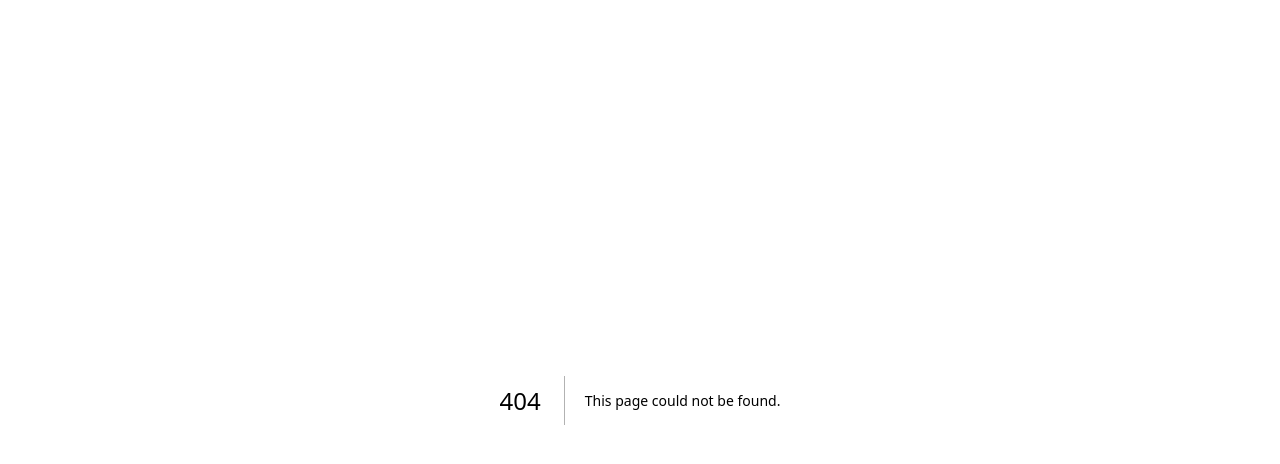
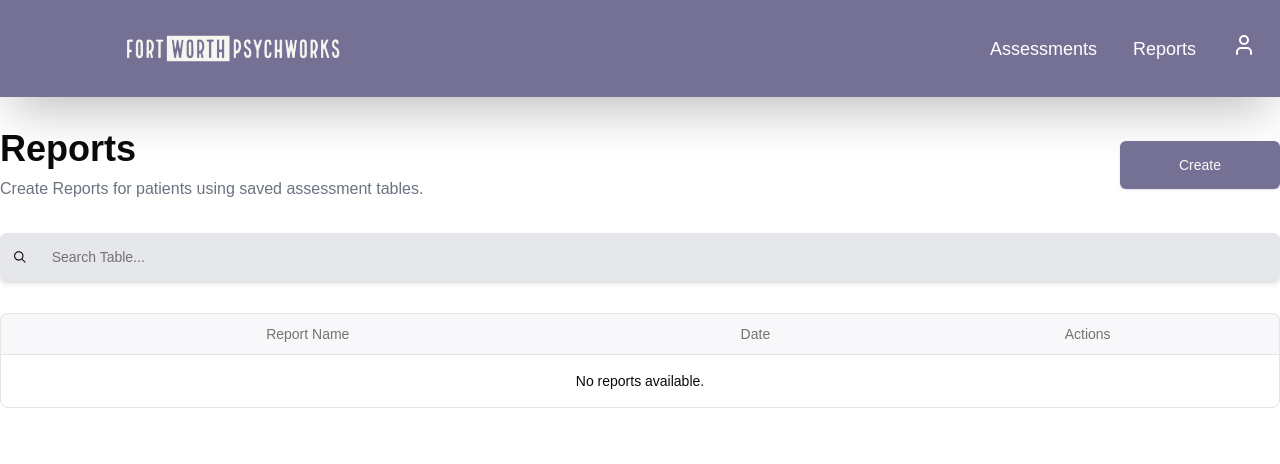
Before and after one commit to Psych-Works/PsychWorks, a Next.js app in the folder psycworks/: page /reports in a window 1280 px wide. Before the commit this address had no page. Shown: the top 464 px of the page. Built offline with nearby package versions, Linux system fonts and the light colour scheme.

Commit message:
Report Page Creation
Created a reports page and awaiting backend implementation for the table.

Fixed formatting issues to maintain consistency throughout the project.

```diff
--- /dev/null
+++ b/psycworks/app/(main)/reports/new/page.tsx
@@ -0,0 +1,19 @@
+"use client";
+import Link from "next/link";
+import { Button } from "@/components/ui/button";
+
+export default function NewReportPage() {
+  return (
+    <div className="container mx-auto py-8">
+      <div className="flex justify-between items-center">
+        <h1 className="text-4xl font-bold">Create New Report</h1>
+        <Link href="/reports">
+            <Button className='col-start-1 col-span-1'>Cancel</Button>
+        </Link>
+      </div>
+      <p className="text-gray-500 mt-2">
+        Fill in the details below to create a new report.
+      </p>
+    </div>
+  );
+}
--- /dev/null
+++ b/psycworks/app/(main)/reports/page.tsx
@@ -0,0 +1,29 @@
+import React from "react";
+import { Button } from "@/components/ui/button";
+import { SearchBar } from "@/components/searchbar/search-bar";
+import ReportsTable from "@/components/reports/reports-table";
+import Link from "next/link";
+
+export default function ReportsPage() {
+  return (
+    <div className="container mx-auto space-y-8 py-8">
+      <div className="flex justify-between items-center">
+        <div>
+          <h1 className="text-4xl font-bold">Reports</h1>
+          <p className="text-gray-500 mt-2">
+            Create Reports for patients using saved assessment tables.
+          </p>
+        </div>
+        <Link href="/reports/new">
+          <Button className="w-40 h-12">Create</Button>
+        </Link>
+      </div>
+
+      <div className="w-full">
+        <SearchBar />
+      </div>
+
+      <ReportsTable />
+    </div>
+  );
+}
--- a/psycworks/components/assessments/create-assessment-field.tsx
+++ b/psycworks/components/assessments/create-assessment-field.tsx
@@ -4,8 +4,8 @@ import {Input} from "@/components/ui/input";
 const CreateAssessmentField = ({name}: {name: string}) => {
     return (
         <div className='grid grid-cols-5 my-5 w-full'>
-            <p className="col-start-2 col-end-3 text-xl font-extrabold justify-self-center">{name}:</p>
-            <Input type='text' className='border-2 border-black border-solid mx-1 px-2 rounded-2xl max-w-full max-h-full col-start-3 col-span-2'/>
+            <p className="col-start-2 col-end-3 text-xl font-bold justify-self-center">{name}:</p>
+            <Input type='text' className='border-2 border-gray-400 border-solid mx-1 px-2 rounded-2xl max-w-full max-h-full col-start-3 col-span-2 mb-4'/>
         </div>
     )
 }
--- a/psycworks/components/assessments/create-assessment-header.tsx
+++ b/psycworks/components/assessments/create-assessment-header.tsx
@@ -18,11 +18,11 @@ export default function CreateAssessmentHeader(){
     return (
         <>
             <div className="grid grid-cols-5 w-full">
-                <div className="col-span-full my-10 text-black text-3xl font-extrabold justify-self-center">
+                <div className="col-span-full my-10 text-black text-4xl font-bold justify-self-center">
                     Create Assessment Table
                 </div>
 
-                <p className="col-start-2 col-end-3 mx-10 text-black font-extrabold text-xl justify-self-center">Table type:</p>
+                <p className="col-start-2 col-end-3 mx-10 text-black font-bold text-xl justify-self-center">Table type:</p>
                 <p className='col-start-3 col-end-5 w-full'>
                     <Select>
                         <SelectTrigger>
--- a/psycworks/components/navbar/navbar.tsx
+++ b/psycworks/components/navbar/navbar.tsx
@@ -26,9 +26,9 @@ export default function Navbar() {
             </Link>
           </NavigationMenuItem>
           <NavigationMenuItem>
-            <Link href="/templates" legacyBehavior passHref>
+            <Link href="/reports" legacyBehavior passHref>
               <NavigationMenuLink className="text-white hover:text-black text-lg px-4 py-2">
-                Templates
+                Reports
               </NavigationMenuLink>
             </Link>
           </NavigationMenuItem>
--- /dev/null
+++ b/psycworks/components/reports/reports-table.tsx
@@ -0,0 +1,28 @@
+import React from "react";
+import { Table, TableBody, TableCell, TableHead, TableHeader, TableRow } from "@/components/ui/table";
+
+const ReportsTable = () => {
+  return (
+    <div className="space-y-4 border rounded-lg">
+      <Table>
+        <TableHeader>
+          <TableRow className="border-b border-primary/20">
+            <TableHead className="bg-primary/5 text-center">Report Name</TableHead>
+            <TableHead className="bg-primary/5 text-center">Date</TableHead>
+            <TableHead className="bg-primary/5 text-center">Actions</TableHead>
+          </TableRow>
+        </TableHeader>
+        <TableBody>
+          {/* Empty state */}
+          <TableRow>
+            <TableCell colSpan={3} className="text-center py-4">
+              No reports available.
+            </TableCell>
+          </TableRow>
+        </TableBody>
+      </Table>
+    </div>
+  );
+};
+
+export default ReportsTable;
--- a/psycworks/components/searchbar/search-bar.tsx
+++ b/psycworks/components/searchbar/search-bar.tsx
@@ -7,9 +7,9 @@ interface SearchBarProps {
     placeholder?: string
 }
 
-export function SearchBar({ placeholder = "Search assessments..." }: SearchBarProps) {
+export function SearchBar({ placeholder = "Search Table..." }: SearchBarProps) {
     return (
-        <div className="flex gap-3 w-full px-3 bg-gray-300 rounded-md shadow-md">
+        <div className="flex gap-3 w-full px-3 bg-gray-200 rounded-md shadow-md hover:bg-gray-300 transition-colors duration-200">
             <MagnifyingGlassIcon className="h-4 w-4 text-black my-auto" />
             <Input
                 type="search"
```
